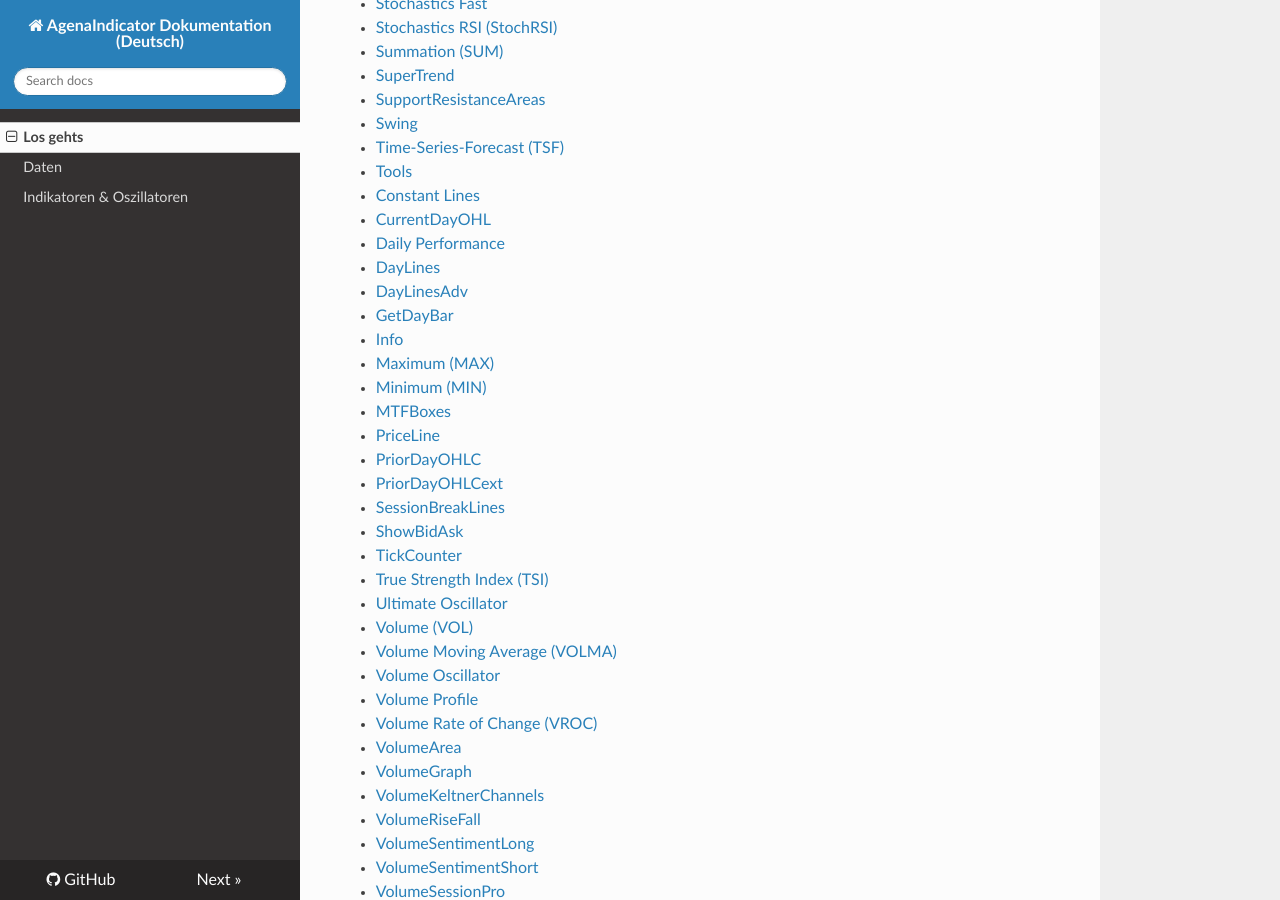
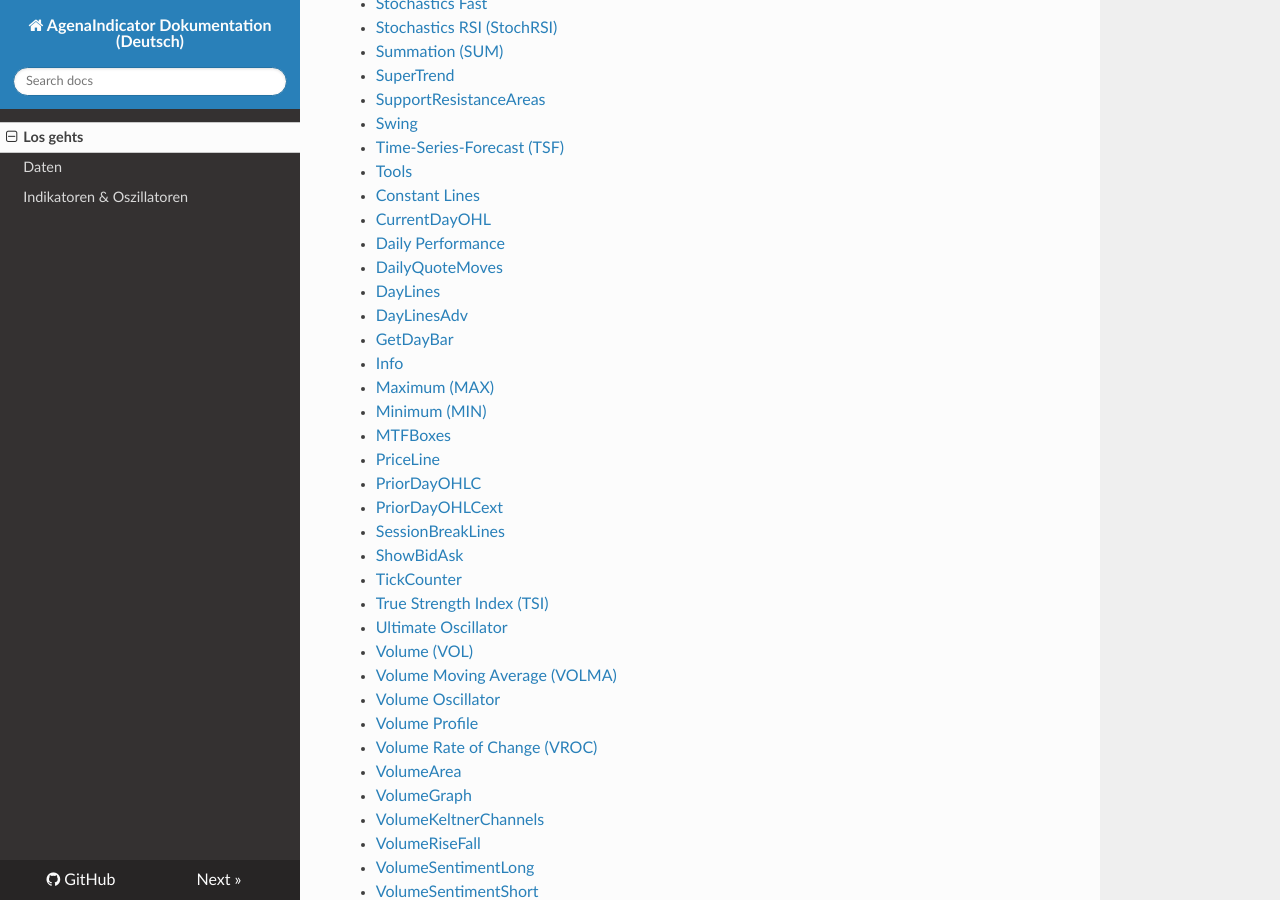
Before and after one commit to AgenaTrader/AgenaIndicator-documentation-de, an MkDocs documentation site: the page built from sources/index.md, in a window 1280 px wide and 900 px high, scrolled down 3329 px. Built offline with MkDocs 1.6.1, drawn with Linux system fonts in a browser that asks for light colours; nearby versions of some CDN libraries; old or Windows-style settings are respelled for this version of MkDocs.

Commit message:
Update index.md

```diff
--- a/sources/index.md
+++ b/sources/index.md
@@ -136,6 +136,7 @@
 -   [Constant Lines](./indikatoren_und_oszillatoren.md#constant-lines)
 -   [CurrentDayOHL](./indikatoren_und_oszillatoren.md#currentdayohl)
 -   [Daily Performance](./indikatoren_und_oszillatoren.md#daily-performance)
+-   [DailyQuoteMoves](./indikatoren_und_oszillatoren.md#dailyquotemoves)
 -   [DayLines](./indikatoren_und_oszillatoren.md#daylines)
 -   [DayLinesAdv](./indikatoren_und_oszillatoren.md#daylinesadv)
 -   [GetDayBar](./indikatoren_und_oszillatoren.md#getdaybar)
```
